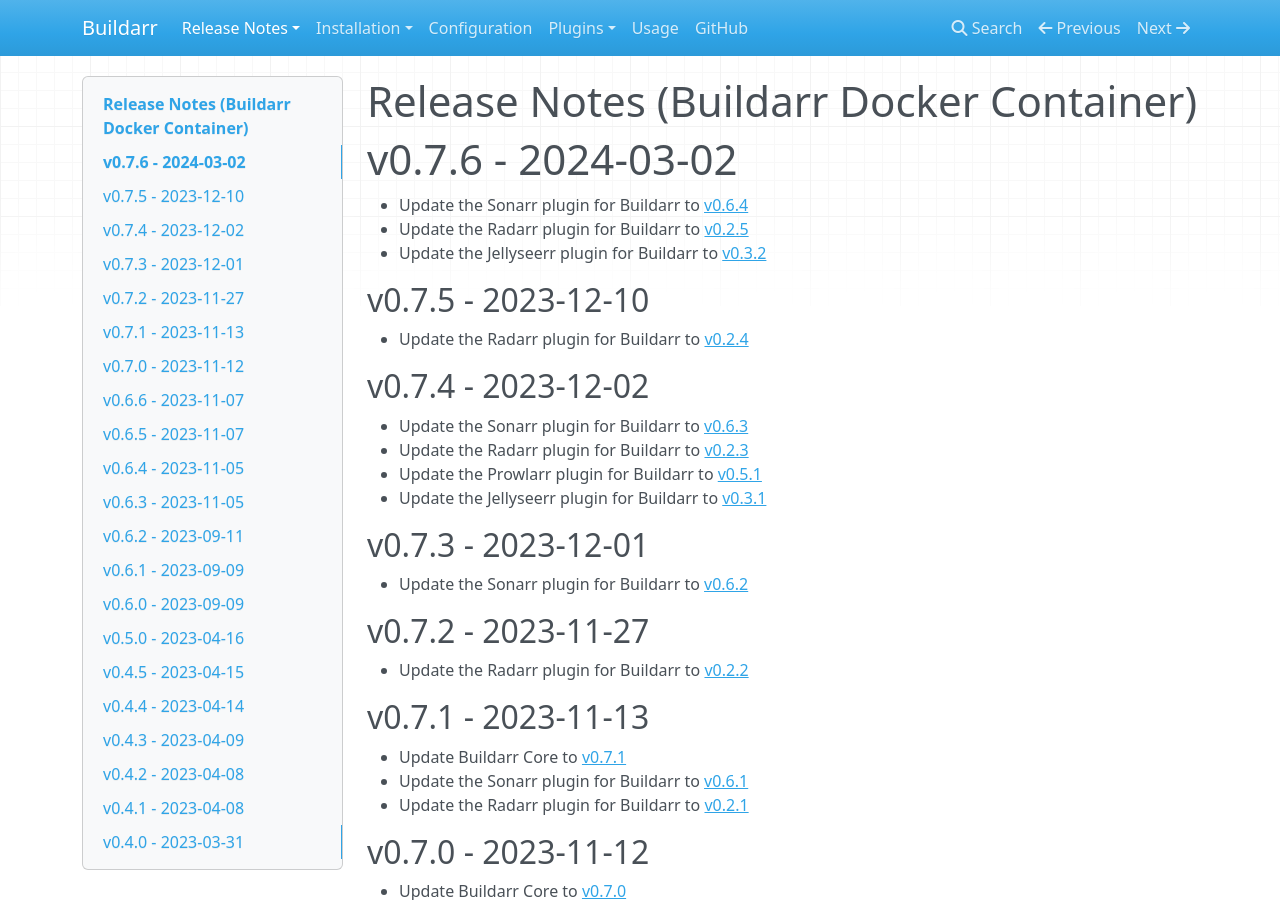
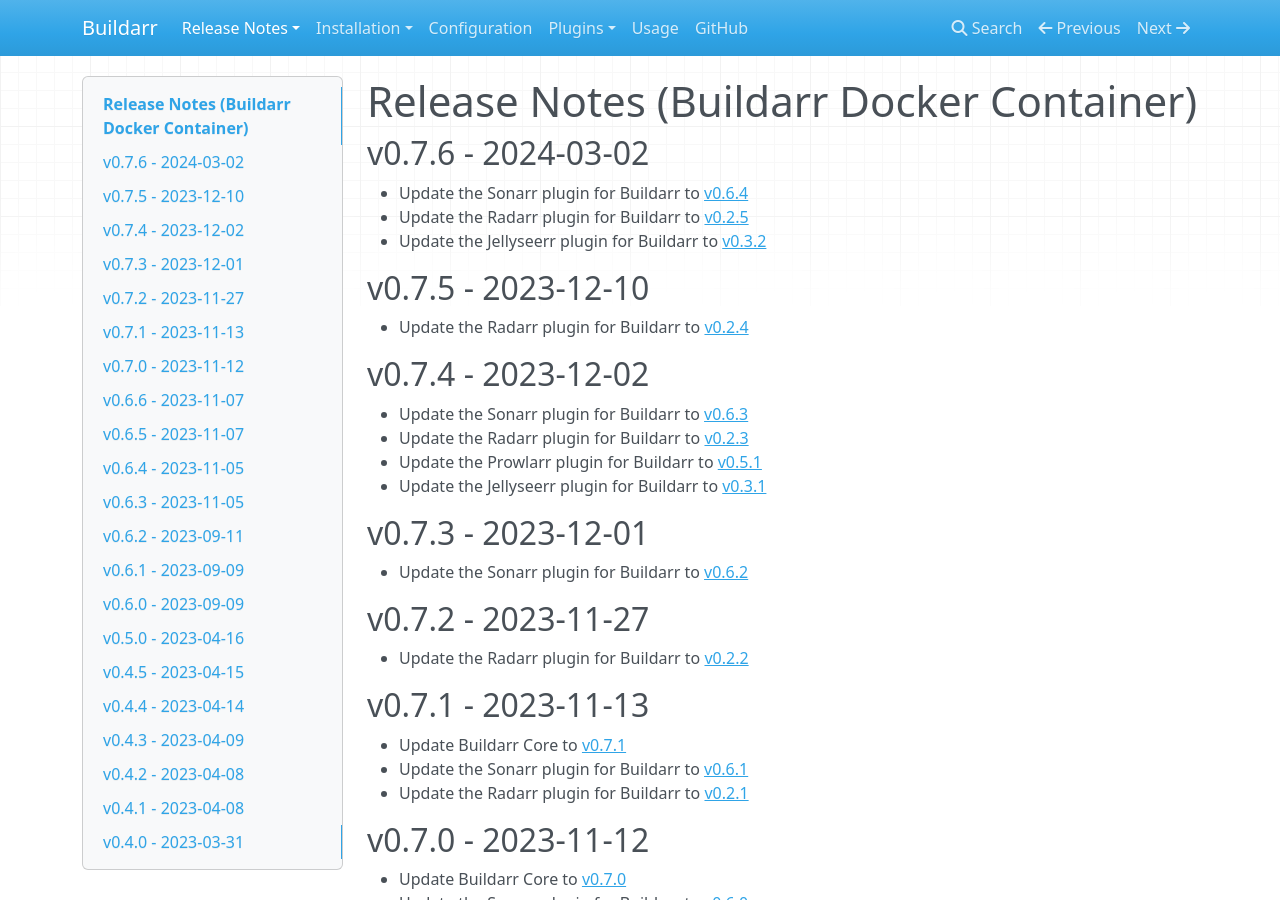
Before and after one commit to buildarr/buildarr-docs, an MkDocs documentation site: the page built from docs/docker/release-notes.md, in a window 1280 px wide and 900 px high. Built offline with MkDocs 1.6.1, drawn with Linux system fonts in a browser that asks for light colours; nearby versions of some CDN libraries.

```diff
--- a/docs/docker/release-notes.md
+++ b/docs/docker/release-notes.md
@@ -1,6 +1,6 @@
 # Release Notes (Buildarr Docker Container)
 
-# v0.7.6 - 2024-03-02
+## v0.7.6 - 2024-03-02
 
 * Update the Sonarr plugin for Buildarr to [v0.6.4](https://buildarr.github.io/plugins/sonarr/release-notes#v064-2024-03-02)
 * Update the Radarr plugin for Buildarr to [v0.2.5](https://buildarr.github.io/plugins/radarr/release-notes#v025-2024-03-02)
```
